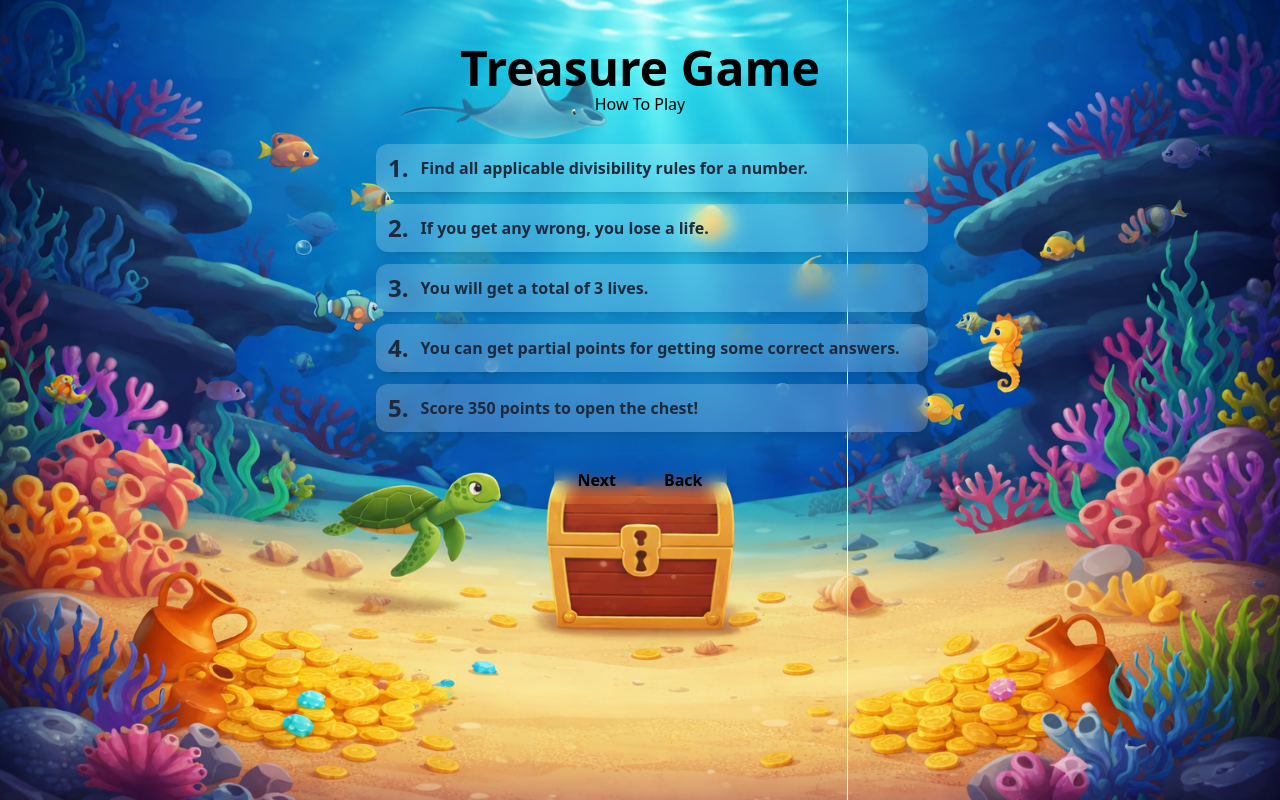
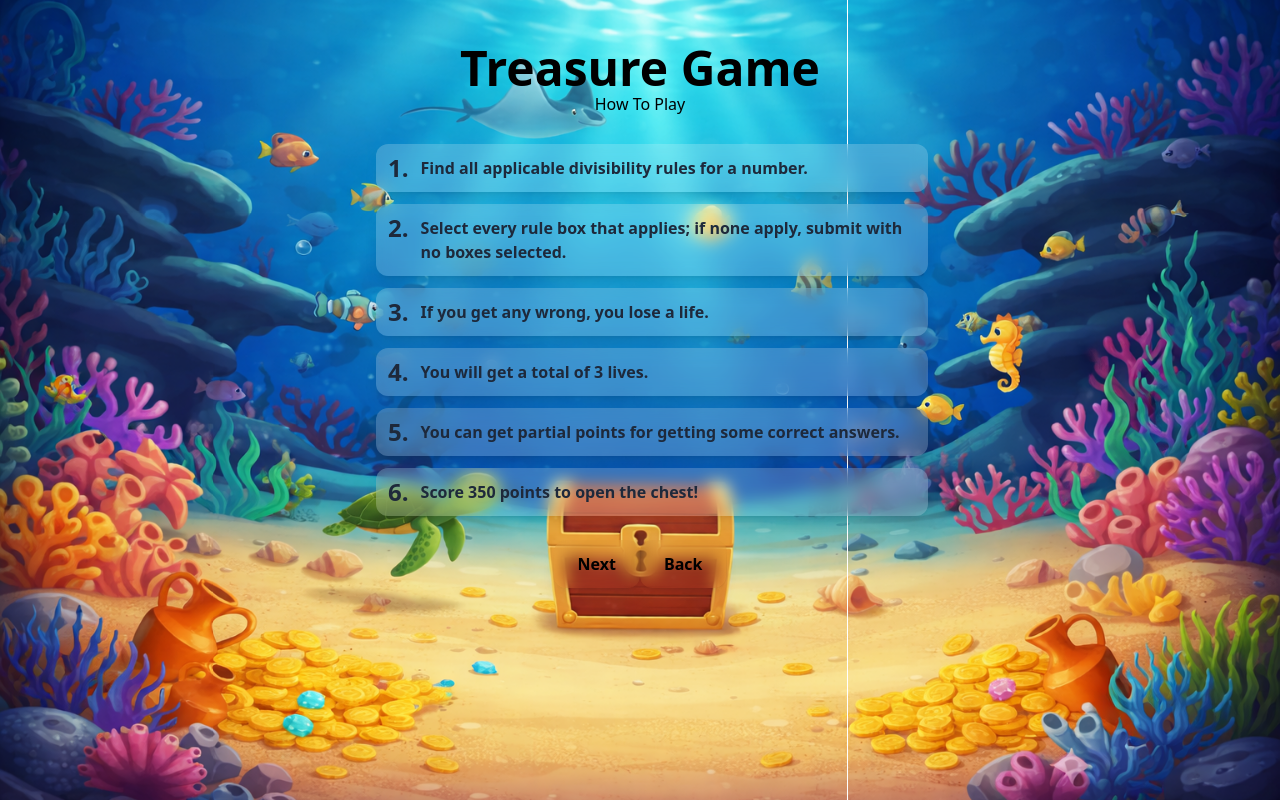
Before and after one commit to rabongHan/CSE210-WI26-Team2, a Next.js app: page /treasure/how-to-play in a window 1280 px wide. Built offline with nearby package versions, Linux system fonts and the light colour scheme.

Commit message:
Added new lline of how to play

```diff
--- a/app/treasure/how-to-play/page.tsx
+++ b/app/treasure/how-to-play/page.tsx
@@ -16,18 +16,22 @@ export default function TreasureHowToPlay() {
                     </div>
                     <div className="primary-box flex items-start gap-3 px-4 py-3">
                         <span className="text-2xl font-extrabold leading-none">2.</span>
+                        <span className="text-base font-semibold">Select every rule box that applies; if none apply, submit with no boxes selected.</span>
+                    </div>
+                    <div className="primary-box flex items-start gap-3 px-4 py-3">
+                        <span className="text-2xl font-extrabold leading-none">3.</span>
                         <span className="text-base font-semibold">If you get any wrong, you lose a life.</span>
                     </div>
                     <div className="primary-box flex items-start gap-3 px-4 py-3">
-                        <span className="text-2xl font-extrabold leading-none">3.</span>
+                        <span className="text-2xl font-extrabold leading-none">4.</span>
                         <span className="text-base font-semibold">You will get a total of 3 lives.</span>
                     </div>
                     <div className="primary-box flex items-start gap-3 px-4 py-3">
-                        <span className="text-2xl font-extrabold leading-none">4.</span>
+                        <span className="text-2xl font-extrabold leading-none">5.</span>
                         <span className="text-base font-semibold">You can get partial points for getting some correct answers.</span>
                     </div>
                     <div className="primary-box flex items-start gap-3 px-4 py-3">
-                        <span className="text-2xl font-extrabold leading-none">5.</span>
+                        <span className="text-2xl font-extrabold leading-none">6.</span>
                         <span className="text-base font-semibold">Score 350 points to open the chest!</span>
                     </div>
                 </div>
```
Also changed, not shown: 1 other file (tests, documents, lock files or other folders).
